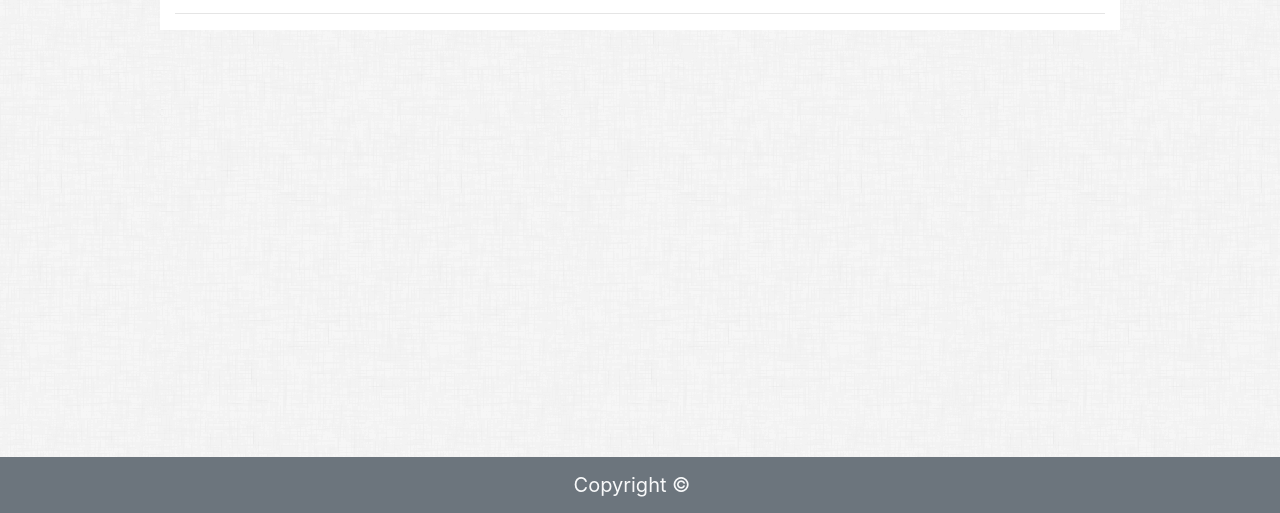
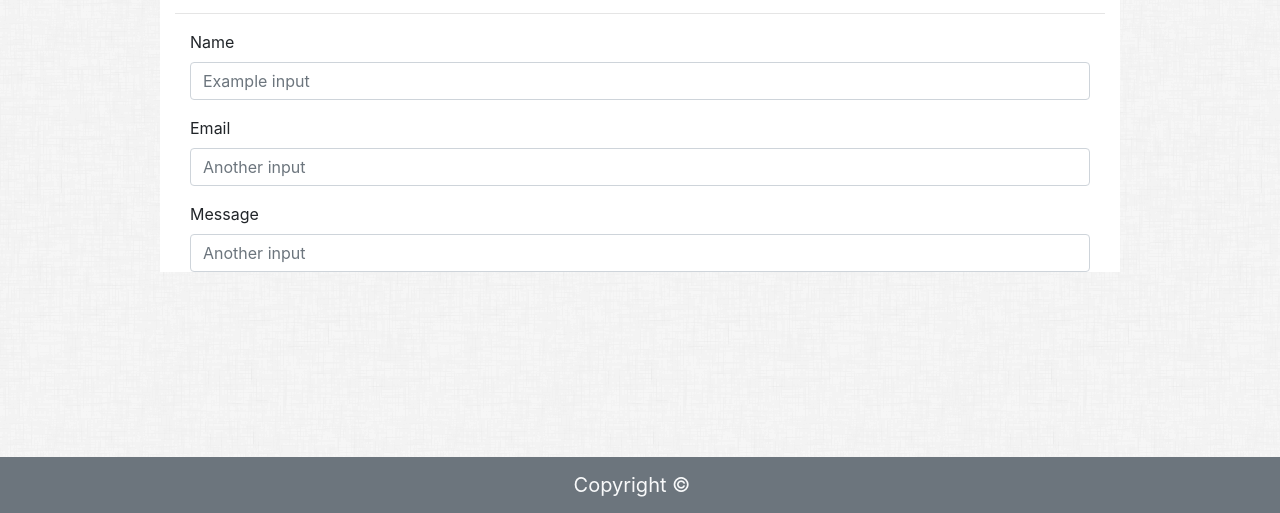
Before and after one commit to yumnakhtar/Bootstrap-Portfolio, a plain HTML site: page contact.html in a window 1280 px wide. Shown: the part 287-800 px from the top of the page. Drawn offline with nearby package versions, Linux system fonts and the light colour scheme.

Commit message:
add contact form

```diff
--- a/contact.html
+++ b/contact.html
@@ -38,6 +38,22 @@
         <hr />
       </div>
     </div>
+    <div class="col-md-12">
+      <form>
+        <div class="form-group">
+          <label for="formGroupExampleInput">Name</label>
+          <input type="text" class="form-control" id="formGroupExampleInput" placeholder="Example input">
+        </div>
+        <div class="form-group">
+          <label for="formGroupExampleInput2">Email</label>
+          <input type="text" class="form-control" id="formGroupExampleInput2" placeholder="Another input">
+        </div>
+        <div class="form-group">
+          <label for="formGroupExampleInput2">Message</label>
+          <input type="text" class="form-control" id="formGroupExampleInput2" placeholder="Another input">
+        </div>
+      </form>
+    </div>
   </div>
 
 
```
